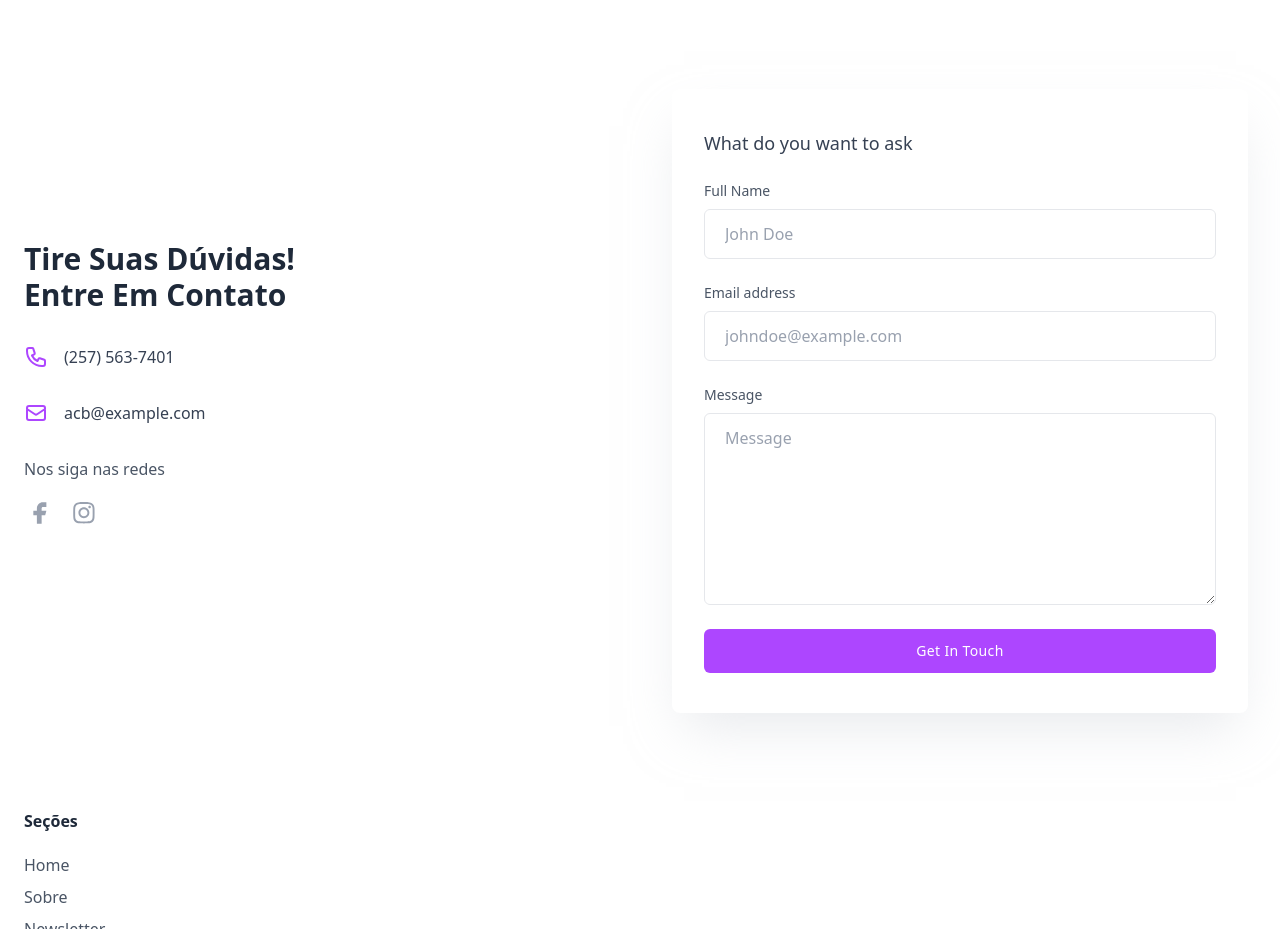
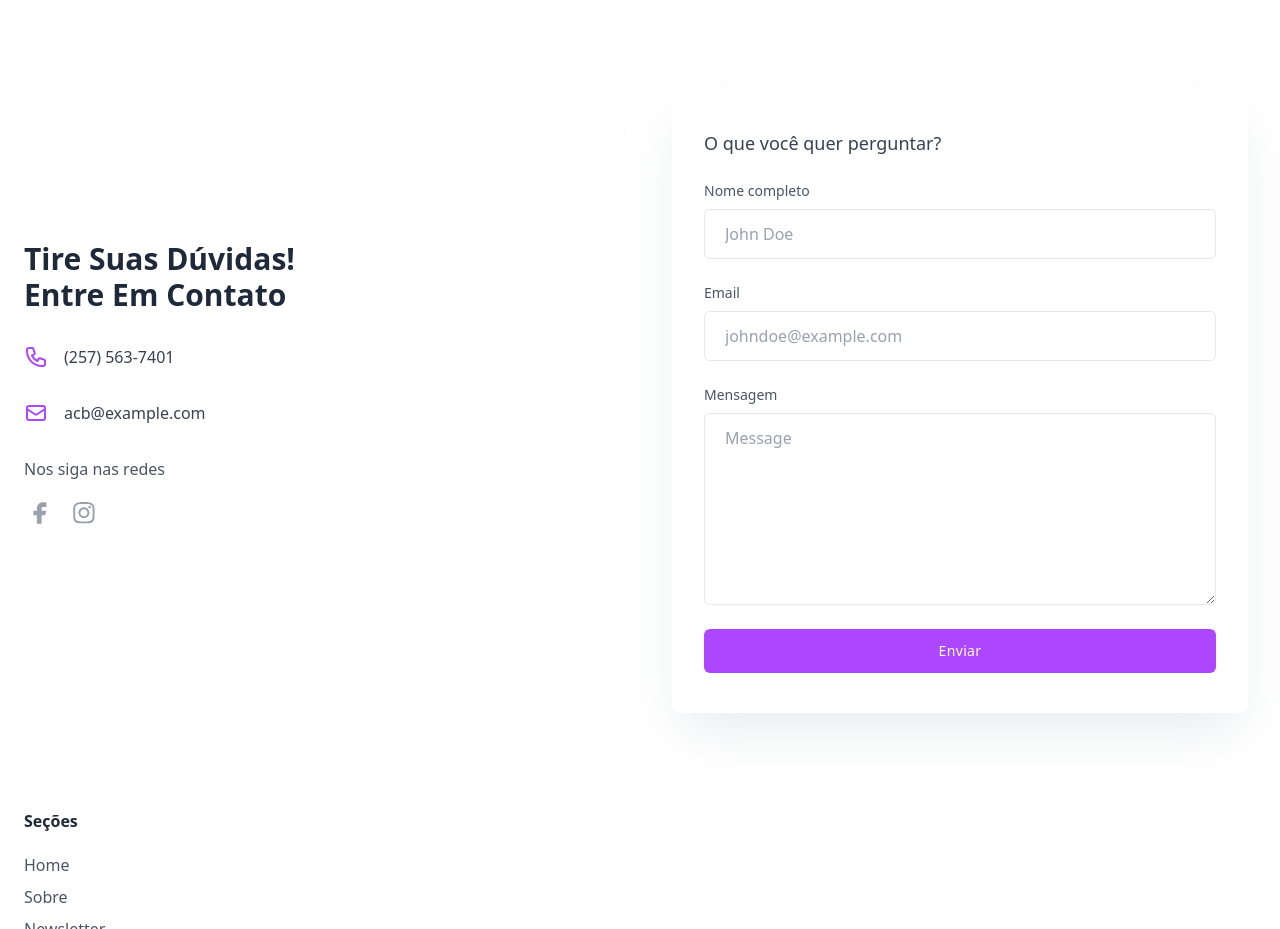
Before and after one commit to Damacenno/makecourse, a plain HTML site: page index.html in a window 1280 px wide. Shown: the part 3580-4509 px from the top of the page. Drawn offline with nearby package versions, Linux system fonts and the light colour scheme.

Commit message:
Fui almoçar não lembro oq fiz

```diff
--- a/index.html
+++ b/index.html
@@ -440,23 +440,23 @@
                 <div class="mt-8 lg:w-1/2 lg:mx-6">
                     <div
                         class="w-full px-8 py-10 mx-auto overflow-hidden bg-white rounded-lg shadow-2xl dark:bg-gray-900 lg:max-w-xl shadow-gray-300/50 dark:shadow-black/50">
-                        <h1 class="text-lg font-medium text-gray-700">What do you want to ask</h1>
+                        <h1 class="text-lg font-medium text-gray-700">O que você quer perguntar?</h1>
 
                         <form class="mt-6">
                             <div class="flex-1">
-                                <label class="block mb-2 text-sm text-gray-600 dark:text-gray-200">Full Name</label>
+                                <label class="block mb-2 text-sm text-gray-600 dark:text-gray-200">Nome completo</label>
                                 <input type="text" placeholder="John Doe"
                                     class="block w-full px-5 py-3 mt-2 text-gray-700 placeholder-gray-400 bg-white border border-gray-200 rounded-md dark:placeholder-gray-600 dark:bg-gray-900 dark:text-gray-300 dark:border-gray-700 focus:border-purple-400 dark:focus:border-purple-400 focus:ring-purple-400 focus:outline-none focus:ring focus:ring-opacity-40" />
                             </div>
 
                             <div class="flex-1 mt-6">
-                                <label class="block mb-2 text-sm text-gray-600 dark:text-gray-200">Email address</label>
+                                <label class="block mb-2 text-sm text-gray-600 dark:text-gray-200">Email</label>
                                 <input type="email" placeholder="johndoe@example.com"
                                     class="block w-full px-5 py-3 mt-2 text-gray-700 placeholder-gray-400 bg-white border border-gray-200 rounded-md dark:placeholder-gray-600 dark:bg-gray-900 dark:text-gray-300 dark:border-gray-700 focus:border-purple-400 dark:focus:border-purple-400 focus:ring-purple-400 focus:outline-none focus:ring focus:ring-opacity-40" />
                             </div>
 
                             <div class="w-full mt-6">
-                                <label class="block mb-2 text-sm text-gray-600 dark:text-gray-200">Message</label>
+                                <label class="block mb-2 text-sm text-gray-600 dark:text-gray-200">Mensagem</label>
                                 <textarea
                                     class="block w-full h-32 px-5 py-3 mt-2 text-gray-700 placeholder-gray-400 bg-white border border-gray-200 rounded-md md:h-48 dark:placeholder-gray-600 dark:bg-gray-900 dark:text-gray-300 dark:border-gray-700 focus:border-purple-400 dark:focus:border-purple-400 focus:ring-purple-400 focus:outline-none focus:ring focus:ring-opacity-40"
                                     placeholder="Message"></textarea>
@@ -464,7 +464,7 @@
 
                             <button
                                 class="w-full px-6 py-3 mt-6 text-sm font-medium tracking-wide text-white capitalize transition-colors duration-300 transform bg-purple-500 rounded-md hover:bg-purple-400 focus:outline-none focus:ring focus:ring-purple-300 focus:ring-opacity-50">
-                                get in touch
+                                enviar
                             </button>
                         </form>
                     </div>
--- a/main.js
+++ b/main.js
@@ -2,7 +2,6 @@ const toggles = document.querySelectorAll(".faq-toggle");
 
 toggles.forEach(toggle => {
     toggle.addEventListener("click", () => {
-        // Fecha todos os outros
         toggles.forEach(item => {
             if (item !== toggle) {
                 const otherContent = item.nextElementSibling;
@@ -13,9 +12,9 @@ toggles.forEach(toggle => {
                 otherContent.classList.remove("scale-y-100", "opacity-100");
                 setTimeout(() => {
                     otherContent.classList.add("hidden");
-                }, 300); // Espera a animação terminar
+                }, 300);
 
-                otherIcon.setAttribute("d", "M12 6v6m0 0v6m0-6h6m-6 0H6"); // Plus
+                otherIcon.setAttribute("d", "M12 6v6m0 0v6m0-6h6m-6 0H6");
                 otherIconBg.classList.remove("bg-gray-200");
                 otherIconBg.classList.add("bg-purple-500");
             }
@@ -27,7 +26,6 @@ toggles.forEach(toggle => {
         const isVisible = !content.classList.contains("hidden");
 
         if (isVisible) {
-            // Fechar
             content.classList.add("scale-y-0", "opacity-0");
             content.classList.remove("scale-y-100", "opacity-100");
             setTimeout(() => {
@@ -38,9 +36,7 @@ toggles.forEach(toggle => {
             iconBg.classList.remove("bg-gray-200");
             iconBg.classList.add("bg-purple-500");
         } else {
-            // Abrir
             content.classList.remove("hidden");
-            // Força reflow para que a transição funcione
             void content.offsetWidth;
             content.classList.remove("scale-y-0", "opacity-0");
             content.classList.add("scale-y-100", "opacity-100");
```
